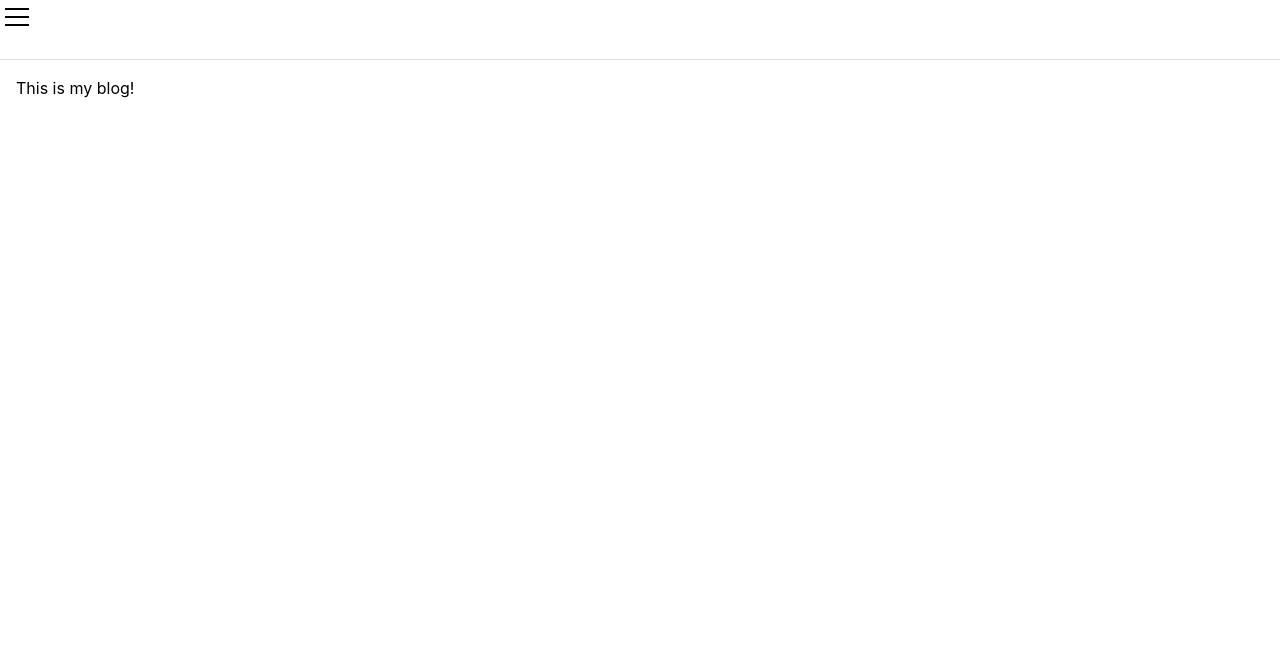
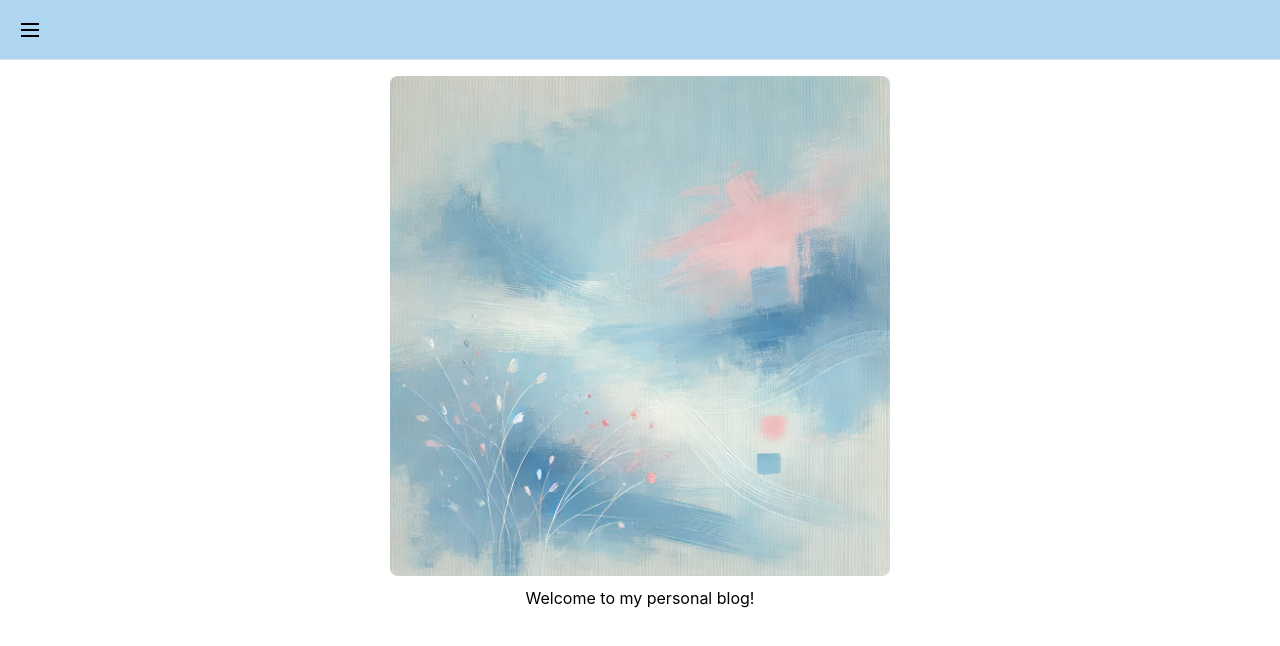
Before and after one commit to nathanael-cho/nathanael-cho.github.io, a React (Create React App) app: page / in a window 1280 px wide. Shown: the top 646 px of the page. Built offline with nearby package versions, Linux system fonts and the light colour scheme.

Commit message:
Work on page on 9/20 - add painting to home page, and add first post!

```diff
--- a/package.json
+++ b/package.json
@@ -6,11 +6,13 @@
   "dependencies": {
     "@mantine/core": "^7.12.2",
     "@mantine/hooks": "^7.12.2",
+    "@tabler/icons-react": "^3.17.0",
     "@testing-library/jest-dom": "^5.17.0",
     "@testing-library/react": "^15.0.6",
     "@testing-library/user-event": "^13.5.0",
     "react": "^18.3.1",
     "react-dom": "^18.3.1",
+    "react-router-dom": "^6.26.2",
     "react-scripts": "5.0.1",
     "web-vitals": "^2.1.4"
   },
--- a/src/App.js
+++ b/src/App.js
@@ -1,8 +1,40 @@
 import './App.css';
-import { AppShell, Burger } from '@mantine/core';
+import { AppShell, Burger, Center, Image, NavLink, Space, Text, Title } from '@mantine/core';
 import { useDisclosure } from '@mantine/hooks';
+import { BrowserRouter, Routes, Route } from 'react-router-dom';
+import { IconBook, IconHome } from '@tabler/icons-react';
 
 import '@mantine/core/styles.css';
+
+function HomeContent() {
+  return (
+    <div>
+      <Center>
+        <Image
+          radius="md"
+          src='/dalle-home-page-painting.webp'
+          style={{width: 500}}
+        />
+      </Center>
+      <Space h={10}/>
+      <Center>Welcome to my personal blog!</Center>
+      </div>
+  )
+}
+
+function FirstPost() {
+  return (
+    <div>
+      <Title>Why is my nickname Nacho?</Title>
+      <Space h="md"/>
+      <Text>
+        My full name is Nathanael Andrew Cho.
+        My first initial is N, and my middle initial is A. Together
+        with my last name, you get Nacho!
+      </Text>
+    </div>
+  )
+}
 
 function App() {
   const [opened, { toggle }] = useDisclosure();
@@ -17,20 +49,34 @@ function App() {
       }}
       padding="md"
     >
-      <AppShell.Header>
+      <AppShell.Header p="md" style={{background: '#aed6f1'}}>
         <Burger
           opened={opened}
           onClick={toggle}
-          size="md"
+          size="sm"
         />
       </AppShell.Header>
 
       <AppShell.Navbar p="md">
-        Post 1
+        <NavLink
+          href="/"
+          label="Home"
+          leftSection={<IconHome/>}
+        />
+        <NavLink
+          href="/post-1"
+          label="Why is my nickname Nacho?"
+          leftSection={<IconBook/>}
+        />
       </AppShell.Navbar>
 
       <AppShell.Main>
-        This is my blog!
+        <BrowserRouter>
+          <Routes>
+            <Route path="/" element={<HomeContent/>}/>
+            <Route path="/post-1" element={<FirstPost/>}/>
+          </Routes>
+        </BrowserRouter>
       </AppShell.Main>
     </AppShell>
   );
```
Also changed, not shown: public/dalle-home-page-painting.webp (added), 1 other file (tests, documents, lock files or other folders).
